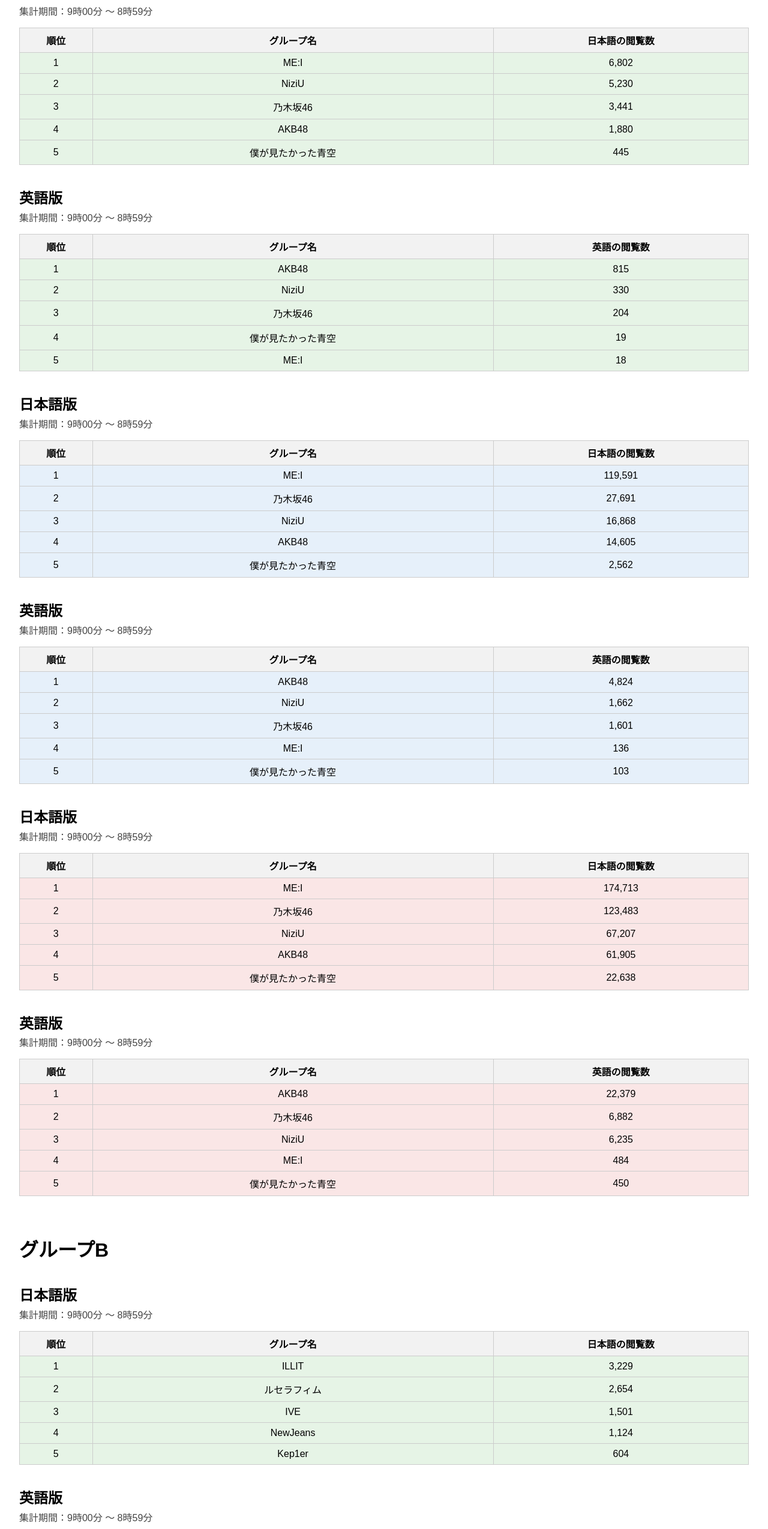
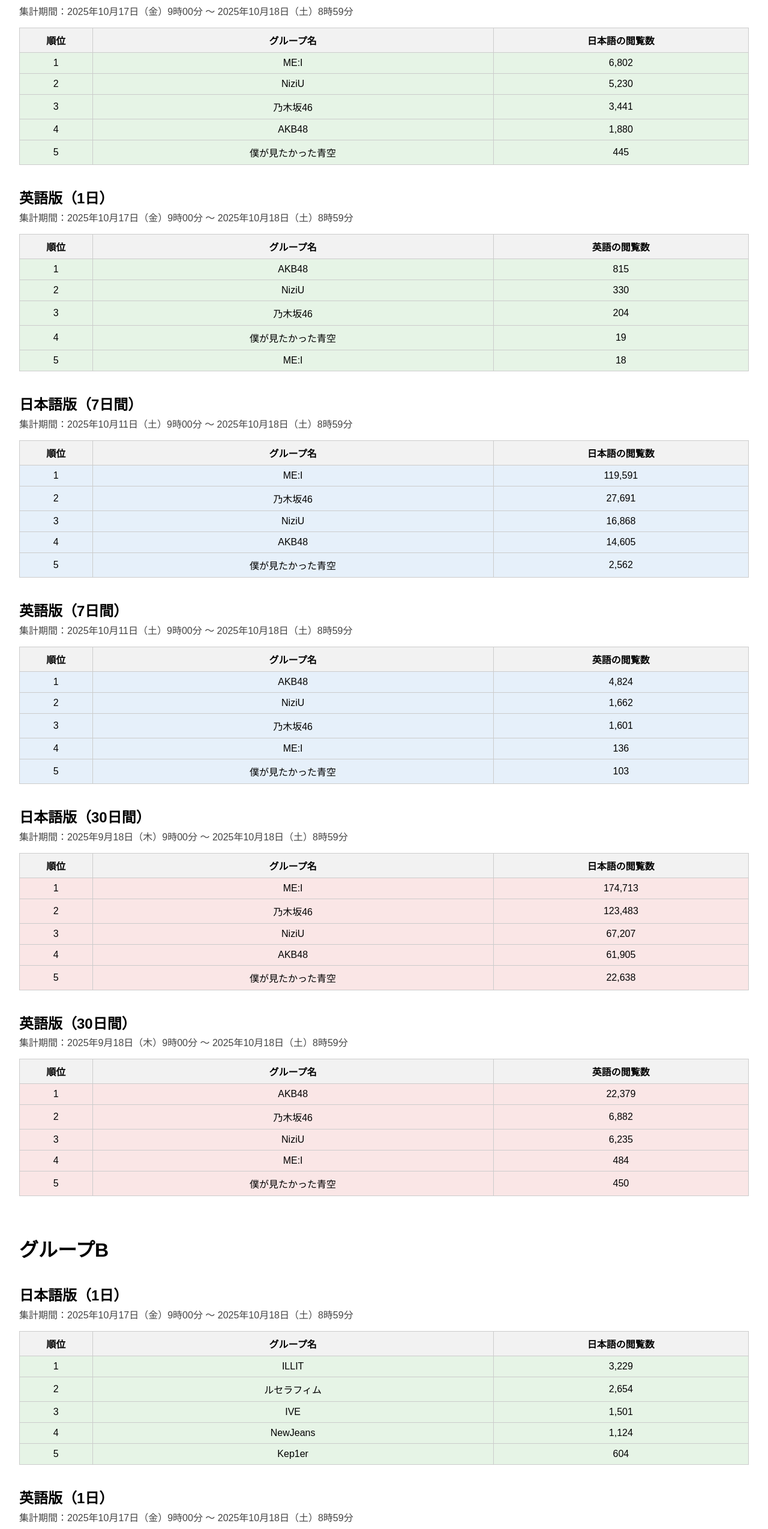
Before and after one commit to yuuki05182/idol-wiki-ranking, a plain HTML site: page index.html in a window 1280 px wide. Shown: the part 251-2800 px from the top of the page at 60% size. Drawn offline with Linux system fonts and the light colour scheme.

Commit message:
微調整

```diff
--- a/date_labels.json
+++ b/date_labels.json
@@ -1,14 +1,14 @@
 {
   "1": {
     "start": "2025年10月17日（金）",
-    "end": "2025年10月17日（金）"
+    "end": "2025年10月18日（土）"
   },
   "7": {
     "start": "2025年10月11日（土）",
-    "end": "2025年10月17日（金）"
+    "end": "2025年10月18日（土）"
   },
   "30": {
     "start": "2025年9月18日（木）",
-    "end": "2025年10月17日（金）"
+    "end": "2025年10月18日（土）"
   }
 }
--- a/index.html
+++ b/index.html
@@ -53,13 +53,13 @@
     </head>
 
     <body>
-<p>最終更新: 2025年10月19日 19:53:55</p>
+<p>最終更新: 2025年10月19日 20:52:18</p>
 
 <h1>グループA</h1>
 
-    <h2>日本語版</h2>
+    <h2>日本語版（1日）</h2>
     <p style="font-size:1em; margin-top:-1em; margin-bottom:1em; color:#444;">
-    集計期間：9時00分 〜 8時59分
+    集計期間：2025年10月17日（金）9時00分 〜 2025年10月18日（土）8時59分
 </p>
     <div class="table-wrapper">
         <table border="1" class="dataframe day-1"><colgroup><col style="width:10%"><col style="width:55%"><col style="width:35%"></colgroup>
@@ -100,9 +100,9 @@
 </table>
     </div>
 
-    <h2>英語版</h2>
+    <h2>英語版（1日）</h2>
     <p style="font-size:1em; margin-top:-1em; margin-bottom:1em; color:#444;">
-    集計期間：9時00分 〜 8時59分
+    集計期間：2025年10月17日（金）9時00分 〜 2025年10月18日（土）8時59分
 </p>
     <div class="table-wrapper">
         <table border="1" class="dataframe day-1"><colgroup><col style="width:10%"><col style="width:55%"><col style="width:35%"></colgroup>
@@ -143,9 +143,9 @@
 </table>
     </div>
 
-    <h2>日本語版</h2>
+    <h2>日本語版（7日間）</h2>
     <p style="font-size:1em; margin-top:-1em; margin-bottom:1em; color:#444;">
-    集計期間：9時00分 〜 8時59分
+    集計期間：2025年10月11日（土）9時00分 〜 2025年10月18日（土）8時59分
 </p>
     <div class="table-wrapper">
         <table border="1" class="dataframe day-7"><colgroup><col style="width:10%"><col style="width:55%"><col style="width:35%"></colgroup>
@@ -186,9 +186,9 @@
 </table>
     </div>
 
-    <h2>英語版</h2>
+    <h2>英語版（7日間）</h2>
     <p style="font-size:1em; margin-top:-1em; margin-bottom:1em; color:#444;">
-    集計期間：9時00分 〜 8時59分
+    集計期間：2025年10月11日（土）9時00分 〜 2025年10月18日（土）8時59分
 </p>
     <div class="table-wrapper">
         <table border="1" class="dataframe day-7"><colgroup><col style="width:10%"><col style="width:55%"><col style="width:35%"></colgroup>
@@ -229,9 +229,9 @@
 </table>
     </div>
 
-    <h2>日本語版</h2>
+    <h2>日本語版（30日間）</h2>
     <p style="font-size:1em; margin-top:-1em; margin-bottom:1em; color:#444;">
-    集計期間：9時00分 〜 8時59分
+    集計期間：2025年9月18日（木）9時00分 〜 2025年10月18日（土）8時59分
 </p>
     <div class="table-wrapper">
         <table border="1" class="dataframe day-30"><colgroup><col style="width:10%"><col style="width:55%"><col style="width:35%"></colgroup>
@@ -272,9 +272,9 @@
 </table>
     </div>
 
-    <h2>英語版</h2>
+    <h2>英語版（30日間）</h2>
     <p style="font-size:1em; margin-top:-1em; margin-bottom:1em; color:#444;">
-    集計期間：9時00分 〜 8時59分
+    集計期間：2025年9月18日（木）9時00分 〜 2025年10月18日（土）8時59分
 </p>
     <div class="table-wrapper">
         <table border="1" class="dataframe day-30"><colgroup><col style="width:10%"><col style="width:55%"><col style="width:35%"></colgroup>
@@ -318,9 +318,9 @@
 
 <h1>グループB</h1>
 
-    <h2>日本語版</h2>
+    <h2>日本語版（1日）</h2>
     <p style="font-size:1em; margin-top:-1em; margin-bottom:1em; color:#444;">
-    集計期間：9時00分 〜 8時59分
+    集計期間：2025年10月17日（金）9時00分 〜 2025年10月18日（土）8時59分
 </p>
     <div class="table-wrapper">
         <table border="1" class="dataframe day-1"><colgroup><col style="width:10%"><col style="width:55%"><col style="width:35%"></colgroup>
@@ -361,9 +361,9 @@
 </table>
     </div>
 
-    <h2>英語版</h2>
+    <h2>英語版（1日）</h2>
     <p style="font-size:1em; margin-top:-1em; margin-bottom:1em; color:#444;">
-    集計期間：9時00分 〜 8時59分
+    集計期間：2025年10月17日（金）9時00分 〜 2025年10月18日（土）8時59分
 </p>
     <div class="table-wrapper">
         <table border="1" class="dataframe day-1"><colgroup><col style="width:10%"><col style="width:55%"><col style="width:35%"></colgroup>
@@ -404,9 +404,9 @@
 </table>
     </div>
 
-    <h2>日本語版</h2>
+    <h2>日本語版（7日間）</h2>
     <p style="font-size:1em; margin-top:-1em; margin-bottom:1em; color:#444;">
-    集計期間：9時00分 〜 8時59分
+    集計期間：2025年10月11日（土）9時00分 〜 2025年10月18日（土）8時59分
 </p>
     <div class="table-wrapper">
         <table border="1" class="dataframe day-7"><colgroup><col style="width:10%"><col style="width:55%"><col style="width:35%"></colgroup>
@@ -447,9 +447,9 @@
 </table>
     </div>
 
-    <h2>英語版</h2>
+    <h2>英語版（7日間）</h2>
     <p style="font-size:1em; margin-top:-1em; margin-bottom:1em; color:#444;">
-    集計期間：9時00分 〜 8時59分
+    集計期間：2025年10月11日（土）9時00分 〜 2025年10月18日（土）8時59分
 </p>
     <div class="table-wrapper">
         <table border="1" class="dataframe day-7"><colgroup><col style="width:10%"><col style="width:55%"><col style="width:35%"></colgroup>
@@ -490,9 +490,9 @@
 </table>
     </div>
 
-    <h2>日本語版</h2>
+    <h2>日本語版（30日間）</h2>
     <p style="font-size:1em; margin-top:-1em; margin-bottom:1em; color:#444;">
-    集計期間：9時00分 〜 8時59分
+    集計期間：2025年9月18日（木）9時00分 〜 2025年10月18日（土）8時59分
 </p>
     <div class="table-wrapper">
         <table border="1" class="dataframe day-30"><colgroup><col style="width:10%"><col style="width:55%"><col style="width:35%"></colgroup>
@@ -533,9 +533,9 @@
 </table>
     </div>
 
-    <h2>英語版</h2>
+    <h2>英語版（30日間）</h2>
     <p style="font-size:1em; margin-top:-1em; margin-bottom:1em; color:#444;">
-    集計期間：9時00分 〜 8時59分
+    集計期間：2025年9月18日（木）9時00分 〜 2025年10月18日（土）8時59分
 </p>
     <div class="table-wrapper">
         <table border="1" class="dataframe day-30"><colgroup><col style="width:10%"><col style="width:55%"><col style="width:35%"></colgroup>
```
Also changed, not shown: last_updated.txt, 2 other files.
